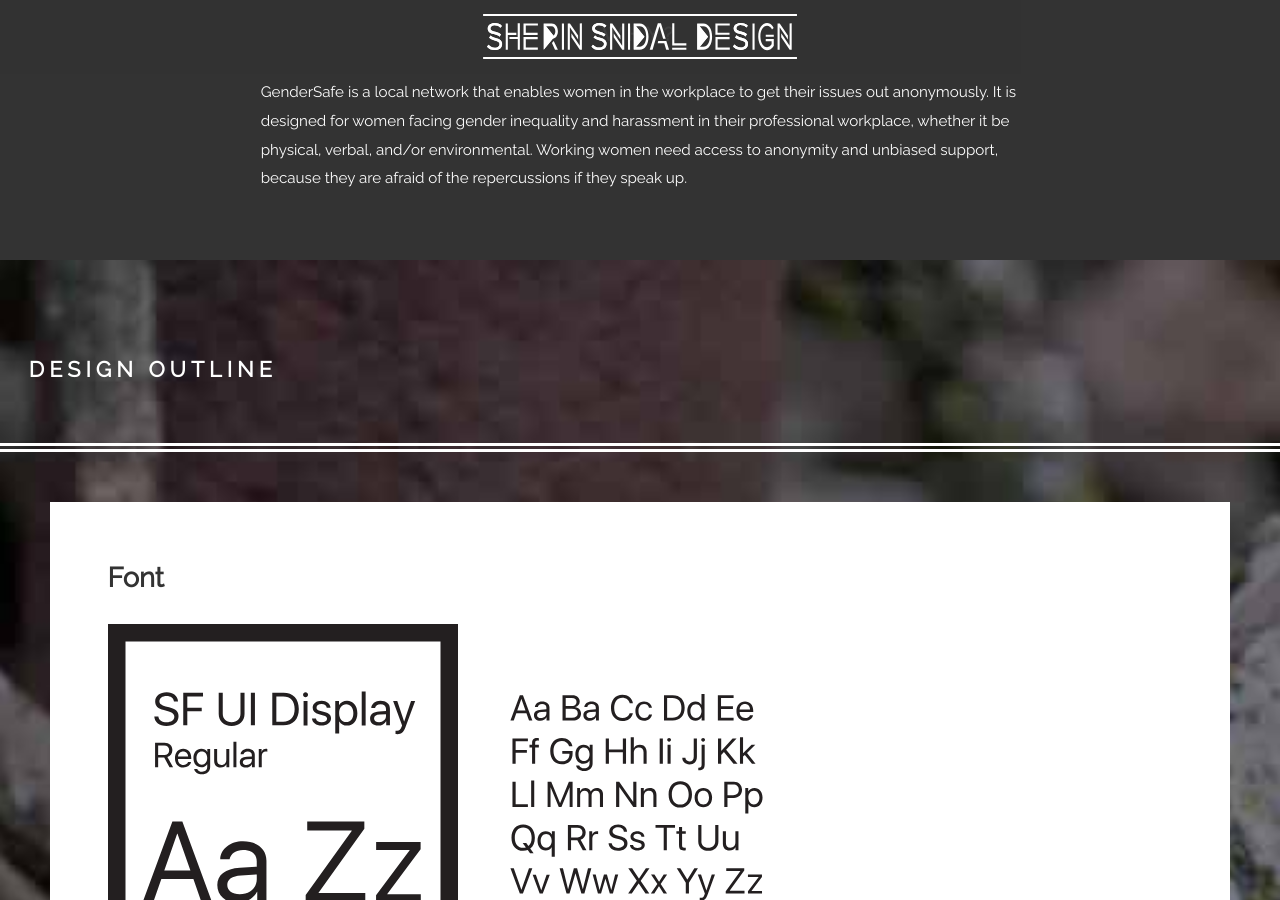
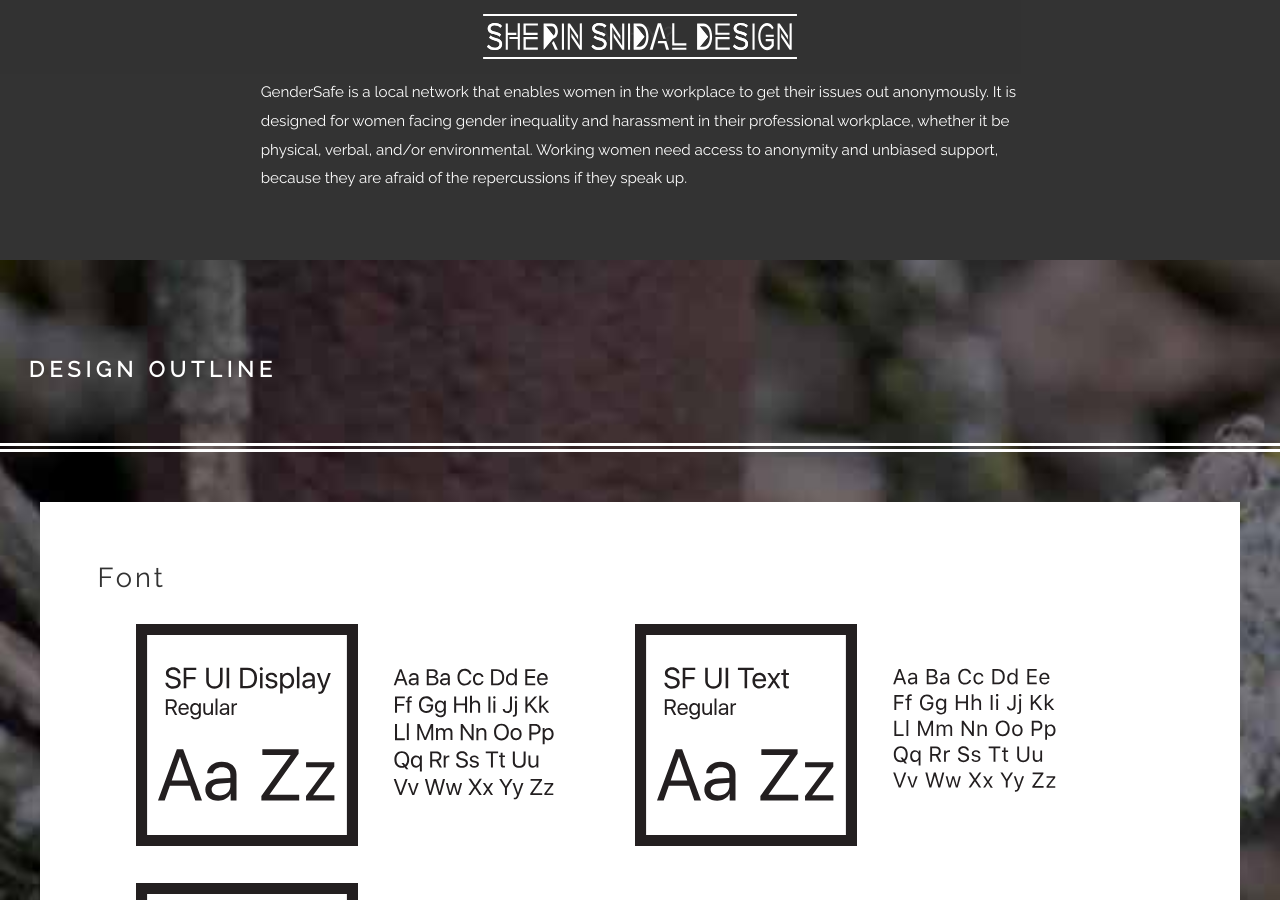
Before and after one commit to tessasherinsnidal/Portfolio, a Jekyll site: the page built from gendersafe.html, in a window 1280 px wide and 900 px high, scrolled down 918 px. Built offline with Jekyll 4.4.1, drawn with Linux system fonts in a browser that asks for light colours.

Commit message:
update look of case studies

```diff
--- a/contact-me.html
+++ b/contact-me.html
@@ -17,7 +17,7 @@
 <div class="info">
   <div class="">
     <h2 class="title mega">About Me</h2>
-    <p class="about micro pad-b">I was raised in the country in a beautiful rural town outside of Ottawa. I grew up in a school with a strong visual arts program, which led me to obtaining my first degree. I went to Ottawa University and received an Honours degree in Visual Art and a Major in Classical Studies. Then, I found my greatest passion, Graphic Design and enrolled in a three-year Graphic Design Program at Algonquin. I love how a great design can make usability of a product easier and simpler. Graphic Design is my passion, and this passion makes my life better and I hope helps others as well.<br><br>When I am not designing I love to read mystery/fantasy novels, watch all different genres of movies, hangout with friends or just stay at home and hangout with my dogs. My greatest passion outside graphic design, and something I wish I could do more of, is travel I have been to New York, Dominican Republic, Italy, France and England.
+    <p class="about micro pad-b">I was raised in the country in a beautiful rural town outside of Ottawa. I grew up in a school with a strong visual arts program, which led me to obtaining my first degree. I went to Ottawa University and received an Honours degree in Visual Art and a Major in Classical Studies. Then, I found my greatest passion, Graphic Design and enrolled in a three-year Graphic Design Program at Algonquin. I love how a great design can not only improve the usability of the product and its environment, but can also challenges the next designer to enhance it further. Graphic Design is my passion, and this passion makes my life better and I hope helps others as well.<br><br>When I am not designing I love to read mystery/fantasy novels, watch all different genres of movies, hangout with friends or just stay at home and hangout with my dogs. My greatest passion outside graphic design, and something I wish I could do more of, is travel I have been to New York, Dominican Republic, Italy, France and England.
 </p>
     <a class="btn about title download micro pad-t-2" href="{{site.baseurl}}/images/tessa-sherin-snidal-resume.pdf" download rel="enclosure"> -> <span>Download Resume</span> <- </a>
     <div class="text-center pad-t-2">
--- a/gendersafe.html
+++ b/gendersafe.html
@@ -12,20 +12,20 @@
 <div itemscope itemtype="https://schema.org/Creativework" class="bgimg-6">
   <div class="dborder">
     <h2 class="text-left section gutter pad-t-2 pad-b-2 push-0 mega">Design Outline</h2>
-    <div class="w3-white pad-t-2 pad-b-2" style="margin:2.6rem;">
+    <div class="w3-white pad-t-2 pad-b-2" style="margin:2.6rem; max-width:1200px; margin-left:auto; margin-right:auto;">
       <h3 class="gutter-2">Font</h3>
       <div class="gutter-2 case pad-b-2">
-        <div class="pad-b">
-          <img src="{{site.baseurl}}/images/sf-display.svg" alt="SF UI Display Font Block" style="width:45%; max-width:350px; display:inline-block;">
-          <img src="{{site.baseurl}}/images/sf-display-text.svg" alt="SF UI Display Text" style="width:45%; max-width:350px; display:inline-block;">
+        <div class="pad-b font">
+          <img src="{{site.baseurl}}/images/sf-display.svg" alt="SF UI Display Font Block" style="width:45%; max-width:250px; display:inline-block;">
+          <img src="{{site.baseurl}}/images/sf-display-text.svg" alt="SF UI Display Text" style="width:45%; max-width:250px; display:inline-block;">
         </div>
-        <div class="pad-b">
-          <img src="{{site.baseurl}}/images/sf-text.svg" alt="SF UI Text Font Block" style="width:45%; max-width:350px; display:inline-block;">
-          <img src="{{site.baseurl}}/images/sf-text-text.svg" alt="SF UI Text Text" style="width:45%; max-width:350px; display:inline-block;">
+        <div class="pad-b font">
+          <img src="{{site.baseurl}}/images/sf-text.svg" alt="SF UI Text Font Block" style="width:45%; max-width:250px; display:inline-block;">
+          <img src="{{site.baseurl}}/images/sf-text-text.svg" alt="SF UI Text Text" style="width:45%; max-width:250px; display:inline-block;">
         </div>
-        <div class="">
-          <img src="{{site.baseurl}}/images/helvetica.svg" alt="Helvetica Neue Font Block" style="width:45%; max-width:350px; display:inline-block;">
-          <img src="{{site.baseurl}}/images/helvetica-text.svg" alt="Helvetica Neue Text" style="width:45%; max-width:350px; display:inline-block;">
+        <div class="pad-b font">
+          <img src="{{site.baseurl}}/images/helvetica.svg" alt="Helvetica Neue Font Block" style="width:45%; max-width:250px; display:inline-block;">
+          <img src="{{site.baseurl}}/images/helvetica-text.svg" alt="Helvetica Neue Text" style="width:45%; max-width:250px; display:inline-block;">
         </div>
       </div>
       <h3 class="gutter-2">Colours</h3>
@@ -65,8 +65,8 @@
       </div>
       <h3 class="gutter-2 pad-t-2">Logo & Wordmark</h3>
       <div class="gutter-2 case">
-        <img src="{{site.baseurl}}/images/gendersafe-logo.svg" alt="GenderSafe Logo" style="width:40%; max-width:300px;">
-        <img src="{{site.baseurl}}/images/gendersafe-wordmark.svg" alt="GenderSafe Wordmark" style="width:40%; max-width:300px;">
+        <img src="{{site.baseurl}}/images/gendersafe-logo.svg" alt="GenderSafe Logo" style="width:40% ; max-width:150px;">
+        <img src="{{site.baseurl}}/images/gendersafe-wordmark.svg" alt="GenderSafe Wordmark" style="width:40%; max-width:150px;">
       </div>
       <h3 class="gutter-2 pad-t-2">Low-def Sketches</h3>
       <div class="gutter-2 case">
@@ -78,7 +78,7 @@
 
   <div class="dborder">
     <h2 class="text-left section gutter pad-t-2 pad-b-2 push-0 mega">Design and Flow</h2>
-    <div class="w3-white pad-t-2 pad-b-2 text-center" style="margin:2.6rem;">
+    <div class="w3-white pad-t-2 pad-b-2 text-center" style="margin:2.6rem; max-width:1200px; margin-left:auto; margin-right:auto;">
       <h3 class="gutter-2 text-left">Screens</h3>
 
       <div class="gutter-2 pad-b-2 inline-block">
@@ -110,30 +110,42 @@
           <div class="wrapper">
             <img class="piece phone float-left" src="{{site.baserurl}}/images/phone.png" alt="Help Phone">
             <div class="float-right">
-              <h3 class="push-1-2 pad-t">Help Phone</h3>
-              <p>The Help Line is a function that allows the user to talk to a representative anonymously and discuss their situation and feelings, get information and figure out their options.</p>
+              <h3 class="push-1-2 pad-t text-center">Help Phone</h3>
+              <p class="w3-bar-item">The Help Line is a function that allows the user to talk to a representative anonymously and discuss their situation and feelings, get information and figure out their options.</p>
+              <a href="#Demo3" class="arrow" onclick="myFunction3()">
+                <h2 itemprop="name" class="pad-t milli" style="text-align:center!important;">Close X</h2>
+              </a>
             </div>
           </div>
         </div>
         <div id="Demo4" class="w3-dropdown-content w3-text-black" style="width:100%; margin-left:auto; margin-right:auto; max-width:500px;"><br>
           <div class="wrapper">
             <img class="piece phone" src="{{site.baserurl}}/images/log.png" alt="Daily Log">
-            <h3 class="push-1-2 pad-t">Daily Log</h3>
-            <p>This is a function that allows the user to keep track of their daily situation and can provide a record to look back on and learn from and is a record if the situation requires the police.</p>
+            <h3 class="push-1-2 pad-t text-center">Daily Log</h3>
+            <p class="w3-bar-item">This is a function that allows the user to keep track of their daily situation and can provide a record to look back on and learn from and is a record if the situation requires the police.</p>
+            <a href="#Demo4" class="arrow" onclick="myFunction4()">
+              <h2 itemprop="name" class="pad-t milli" style="text-align:center!important;">Close X</h2>
+            </a>
           </div>
         </div>
         <div id="Demo5" class="w3-dropdown-content w3-bar-block w3-text-black" style="width:100%; margin-left:auto; margin-right:auto; max-width:500px;"><br>
           <div class="wrapper">
             <img class="piece phone" src="{{site.baserurl}}/images/convo.png" alt="Group Conversation">
-            <h3 class="w3-bar-item push-1-2 pad-t">Group Conversation</h3>
+            <h3 class="push-1-2 pad-t text-center">Group Conversation</h3>
             <p class="w3-bar-item">The Group Conversation is a function that allows the user to talk to a group of women who are dealing with a similar situation.</p>
+            <a href="#Demo5" class="arrow" onclick="myFunction5()">
+              <h2 itemprop="name" class="pad-t milli" style="text-align:center!important;">Close X</h2>
+            </a>
           </div>
         </div>
         <div id="Demo6" class="w3-dropdown-content w3-bar-block w3-text-black" style="width:100%; margin-left:auto; margin-right:auto; max-width:500px;"><br>
           <div class="wrapper">
             <img class="piece phone" src="{{site.baserurl}}/images/friends.png" alt="Friends">
-            <h3 class="w3-bar-item push-1-2 pad-t">Friends</h3>
+            <h3 class="push-1-2 pad-t text-center">Friends</h3>
             <p class="w3-bar-item">This is a function that allows the user to build up a group of women that they have found helpful and they want to keep in contact with.</p>
+            <a href="#Demo6" class="arrow" onclick="myFunction6()">
+              <h2 itemprop="name" class="pad-t milli" style="text-align:center!important;">Close X</h2>
+            </a>
           </div>
         </div>
       </div>
```
Also changed, not shown: css/theme.css (+12 -1 lines), leavn.html (+21 -11 lines), images/banners-2.jpg (added), 5 other files.
